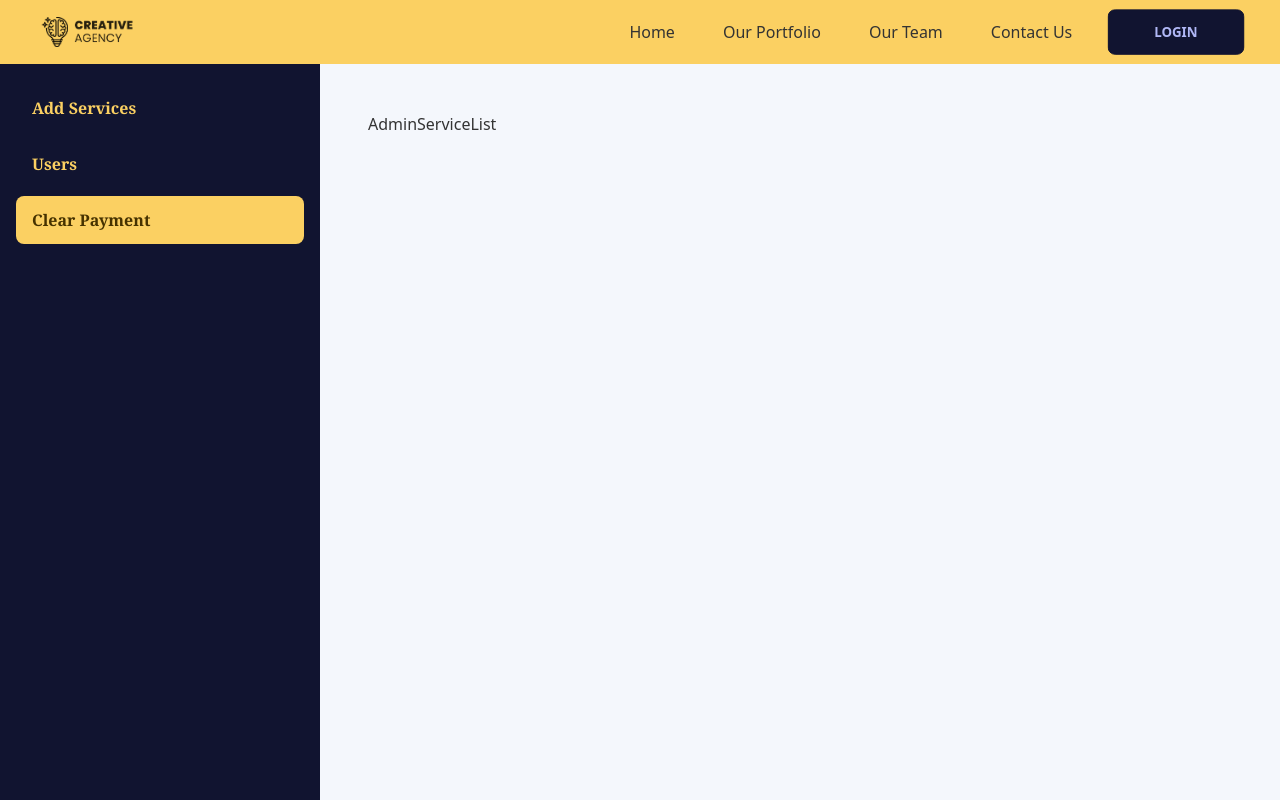
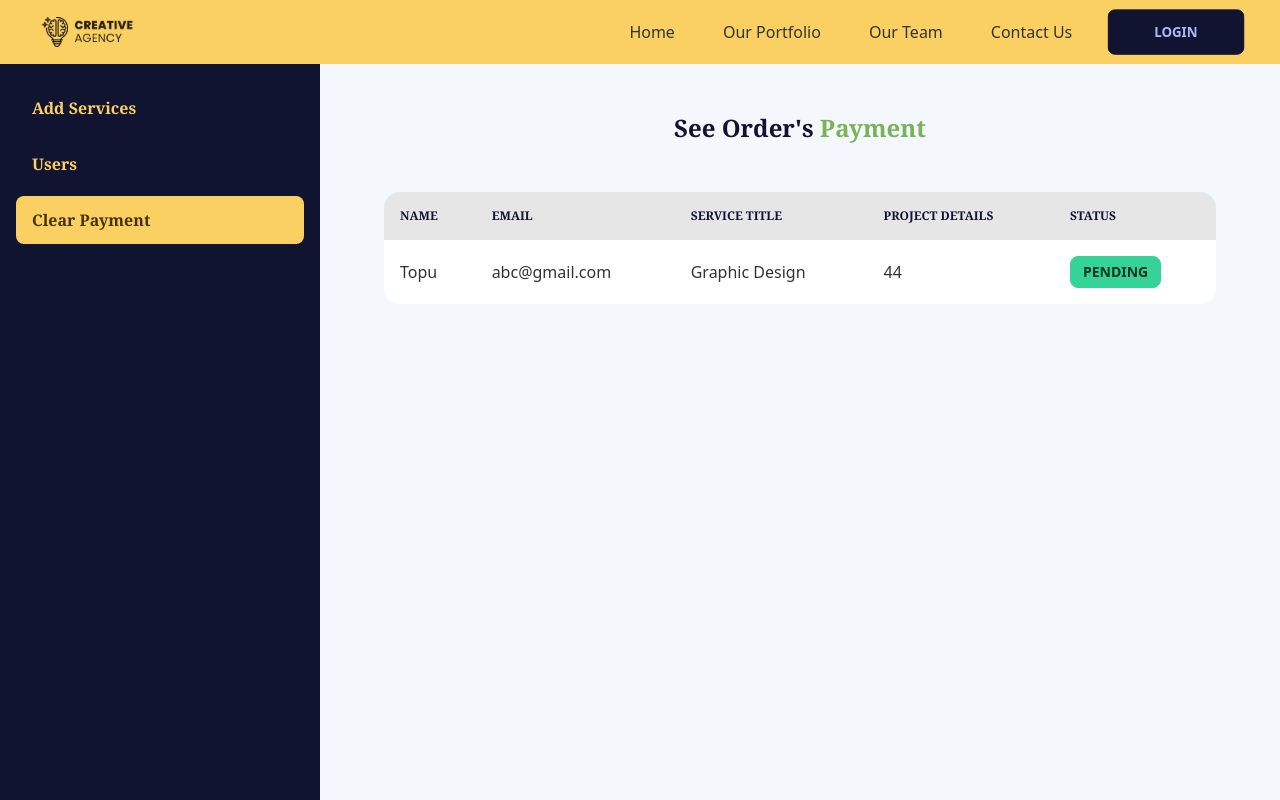
Before and after one commit to DevTabibur/creative-agency, a React (Create React App) app: page /dashboard/payment in a window 1280 px wide. Built offline with nearby package versions, Linux system fonts and the light colour scheme.

Commit message:
contact and email js was setup full filled

```diff
--- a/package.json
+++ b/package.json
@@ -3,6 +3,7 @@
   "version": "0.1.0",
   "private": true,
   "dependencies": {
+    "@emailjs/browser": "^3.7.0",
     "@testing-library/jest-dom": "^5.16.5",
     "@testing-library/react": "^13.4.0",
     "@testing-library/user-event": "^13.5.0",
@@ -13,6 +14,7 @@
     "react-hook-form": "^7.36.1",
     "react-router-dom": "^6.4.1",
     "react-scripts": "5.0.1",
+    "sweetalert2": "^11.4.34",
     "swiper": "^8.4.2",
     "web-vitals": "^2.1.4"
   },
--- /dev/null
+++ b/src/Pages/Contact/Contact.jsx
@@ -0,0 +1,161 @@
+import React, { useRef } from "react";
+import "./Contact.css";
+import { useForm } from "react-hook-form";
+import emailjs from "@emailjs/browser";
+// ES6 Modules or TypeScript
+import Swal from 'sweetalert2'
+
+
+const Contact = () => {
+  const form = useRef();
+
+  const {
+    register,
+    handleSubmit,
+    watch,
+    formState: { errors },
+  } = useForm();
+  const onSubmit = async (data, e) => {
+    e.preventDefault();
+    console.log(data);
+    emailjs
+      .sendForm(
+        "service_sfm8pqs",
+        "template_4wpv3xa",
+        form.current,
+        "rd2NWclvqL6ALdj-T"
+      )
+      .then(
+        (result) => {
+          Swal.fire({
+            title: 'Mail Sent!',
+            icon: 'success',
+          })
+          e.target.reset()
+        },
+        (error) => {
+          console.log(error.text);
+        }
+      );
+  };
+
+  //   copyright year
+  const d = new Date();
+  const year = d.getFullYear();
+  return (
+    <div className="bg-primary py-12">
+      <div className="container mx-auto px-4">
+        <div className="grid md:grid-cols-2 gap-4">
+          <div className="hero content">
+            <div>
+              <h1 className="text-2xl font-serif font-semibold font-accent text-center mb-4 text-accent">
+                Let us handle your{" "}
+                <span className="text-secondary">project, professionally.</span>
+              </h1>
+              <p className="font-mono">
+                With well written codes, we build amazing apps for all
+                platforms, mobile and web apps in general.
+              </p>
+            </div>
+          </div>
+
+          <div>
+            <form ref={form} onSubmit={handleSubmit(onSubmit)}>
+              {/* email */}
+              <div className="form-control w-full">
+                <input
+                  type="text"
+                  placeholder="Your Email address*"
+                  className="input input-bordered input-secondary w-full font-mono"
+                  {...register("email", {
+                    required: {
+                      value: true,
+                      message: "Email is Required",
+                    },
+                    pattern: {
+                      value: /\S+@\S+\.\S+/,
+                      message: "Invalid Email",
+                    },
+                  })}
+                />
+                <label className="label my-1 py-0">
+                  {errors.email?.type === "required" && (
+                    <span className="label-text-alt text-red-500 font-mono">
+                      {errors.email.message}
+                    </span>
+                  )}
+                  {errors.email?.type === "pattern" && (
+                    <span className="label-text-alt text-red-500 font-mono">
+                      {errors.email.message}
+                    </span>
+                  )}
+                </label>
+              </div>
+
+              {/* name / company name */}
+
+              <div className="form-control w-full">
+                <input
+                  type="text"
+                  placeholder="Your Name / Company's Name*"
+                  className="input input-bordered input-secondary w-full font-mono"
+                  {...register("name", {
+                    required: {
+                      value: true,
+                      message: "Name is Required",
+                    },
+                  })}
+                />
+                <label className="label my-1 py-0">
+                  {errors.name?.type === "required" && (
+                    <span className="label-text-alt text-red-500 font-mono">
+                      {errors.name.message}
+                    </span>
+                  )}
+                </label>
+              </div>
+
+              {/* message */}
+
+              <div className="form-control w-full">
+                <textarea
+                  type="text"
+                  placeholder="Write message*"
+                  className="textarea textarea-bordered textarea-secondary w-full font-mono"
+                  {...register("message", {
+                    required: {
+                      value: true,
+                      message: "Message is Required",
+                    },
+                  })}
+                />
+                <label className="label my-1 py-0">
+                  {errors.message?.type === "required" && (
+                    <span className="label-text-alt text-red-500 font-mono">
+                      {errors.message.message}
+                    </span>
+                  )}
+                </label>
+              </div>
+
+              <div className="form-control w-full">
+                <input
+                  className="btn btn-accent text-primary mt-6 font-serif font-semibold"
+                  type="submit"
+                  value="SUBMIT"
+                />
+              </div>
+            </form>
+          </div>
+        </div>
+      </div>
+      <div className="copyright mt-28 text-center">
+        <p className="font-semibold font-serif text-accent">
+          @{year} - all rights reserved by devTabibur
+        </p>
+      </div>
+    </div>
+  );
+};
+
+export default Contact;
--- a/src/Pages/Dashboard/PaymentDetails.jsx
+++ b/src/Pages/Dashboard/PaymentDetails.jsx
@@ -1,9 +1,58 @@
-import React from 'react'
+import React from "react";
 
 const PaymentDetails = () => {
   return (
-    <div>AdminServiceList</div>
-  )
-}
+    <>
+      <div className="container mx-auto px-4">
+        <h1 className="text-2xl font-serif font-semibold font-accent text-center mb-12 text-accent">
+          See Order's<span className="text-secondary"> Payment</span>
+        </h1>
+        <div className="grid md:grid-cols-1 gap-4">
+          <div className="overflow-x-auto">
+            <table className="table table-zebra w-full">
+              <thead>
+                <tr>
+                  <th className="font-serif text-accent font-semibold">Name</th>
+                  <th className="font-serif text-accent font-semibold">
+                    Email
+                  </th>
 
-export default PaymentDetails
+                  <th className="font-serif text-accent font-semibold">
+                    Service Title
+                  </th>
+                  <th className="font-serif text-accent font-semibold">
+                    Project Details
+                  </th>
+                  <th className="font-serif text-accent font-semibold">
+                    Status
+                  </th>
+                </tr>
+              </thead>
+              <tbody>
+                <ShowPayment/>
+              </tbody>
+            </table>
+          </div>
+        </div>
+      </div>
+    </>
+  );
+};
+
+export default PaymentDetails;
+
+const ShowPayment = ({}) => {
+  return (
+    <>
+      <tr>
+        <td>Topu</td>
+        <td>abc@gmail.com</td>
+        <td>Graphic Design</td>
+        <td>44</td>
+        <td>
+          <button className="btn btn-sm btn-success">Pending</button>
+        </td>
+      </tr>
+    </>
+  );
+};
--- a/src/Pages/Home/Home.jsx
+++ b/src/Pages/Home/Home.jsx
@@ -2,6 +2,7 @@ import React from "react";
 import Hero from "../../Shared/Hero/Hero";
 import Stat from "../../Shared/Stat/Stat";
 import SwiperCarousel from "../../Shared/Swiper/Swiper";
+import Contact from "../Contact/Contact";
 import Projects from "../Projects/Projects";
 import Services from "../Services/Services";
 import "./Home.css";
@@ -9,10 +10,11 @@ import "./Home.css";
 const Home = () => {
   return (
     <>
-      {/* <Hero /> */}
+      <Hero />
       {/* <Stat/> */}
       <Services/>
       <Projects/>
+      <Contact/>
     </>
   );
 };
```
Also changed, not shown: src/Pages/Contact/Contact.css (added), 2 other files (tests, documents, lock files or other folders).
